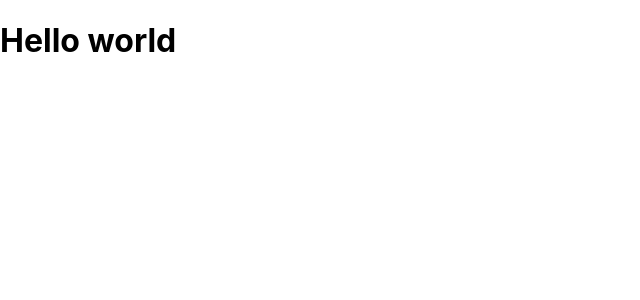
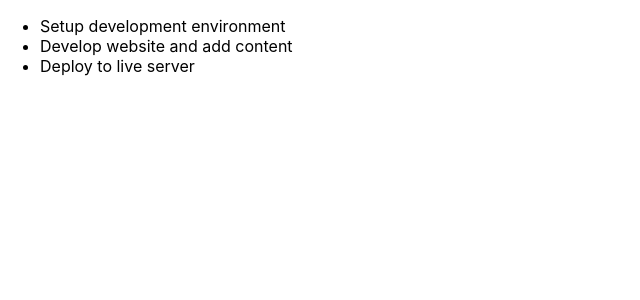
Before and after one commit to Amedzro-Elikplim/react-todoApp, a React (Create React App) app: page / in a window 1280 px wide. Shown: the top 300 px of the page, without its empty margins (0-640 px from the left). Built offline with nearby package versions, Linux system fonts and the light colour scheme; the HTML template or start-up script is replaced by a standard one.

Commit message:
Create state and display todo

```diff
--- a/src/components/TodoContainer.js
+++ b/src/components/TodoContainer.js
@@ -5,15 +5,35 @@
         super(props)
 
         this.state = {
-
-        }
+          todo: [
+            {
+              id: 1,
+              title: "Setup development environment",
+              completed: true,
+            },
+            {
+              id: 2,
+              title: "Develop website and add content",
+              completed: false,
+            },
+            {
+              id: 3,
+              title: "Deploy to live server",
+              completed: false,
+            },
+          ],
+        };
     }
 
     render() {
         return (
-            <React.Fragment>
-                <h1>Hello world</h1>
-            </React.Fragment>
+                <ul>
+                    {
+                        this.state.todo.map((todo) => (
+                            <li key={todo.id}>{todo.title}</li>
+                        ))
+                    }
+                </ul>
         )
     }
 }
```
Also changed, not shown: src/components/InputTodo.js (added).
